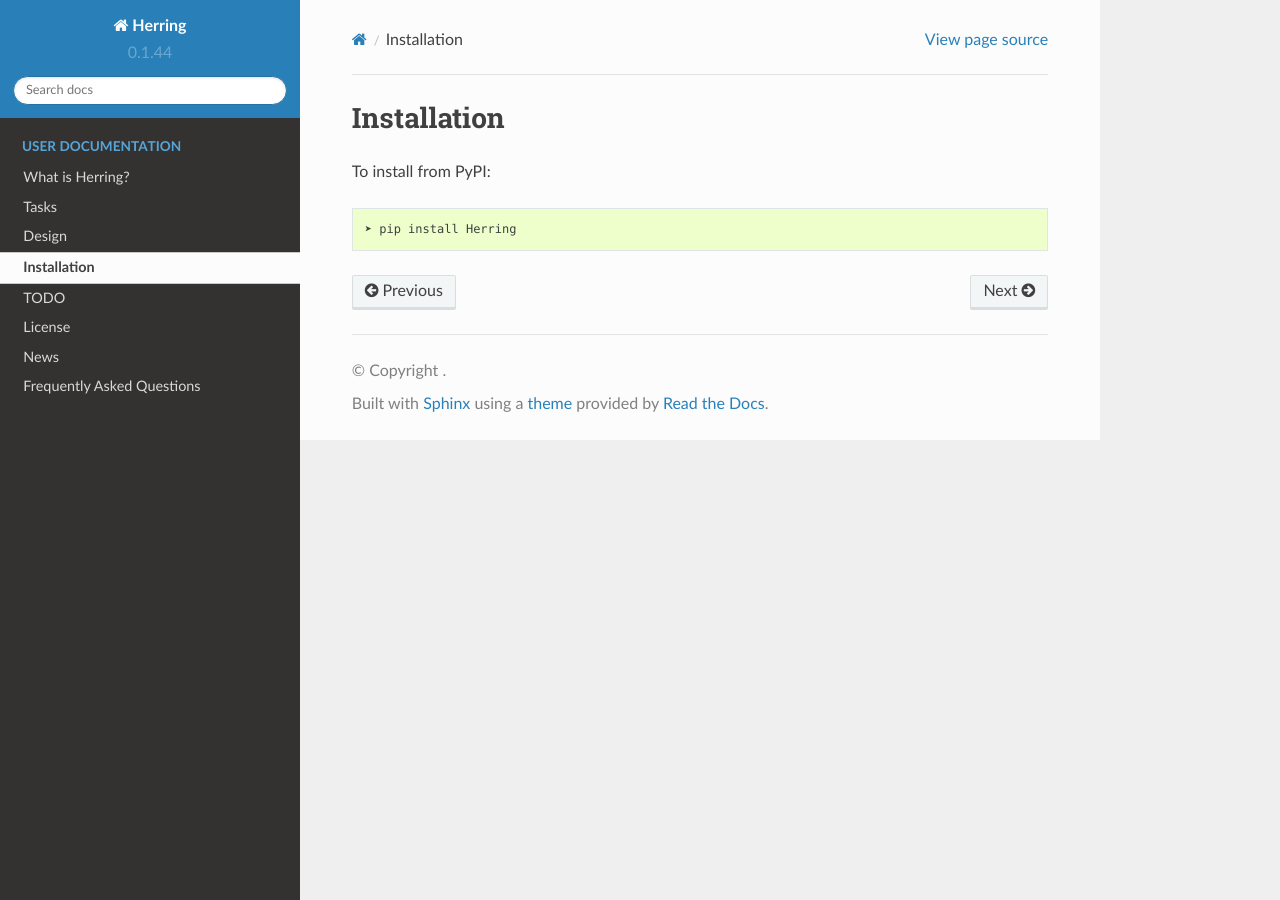
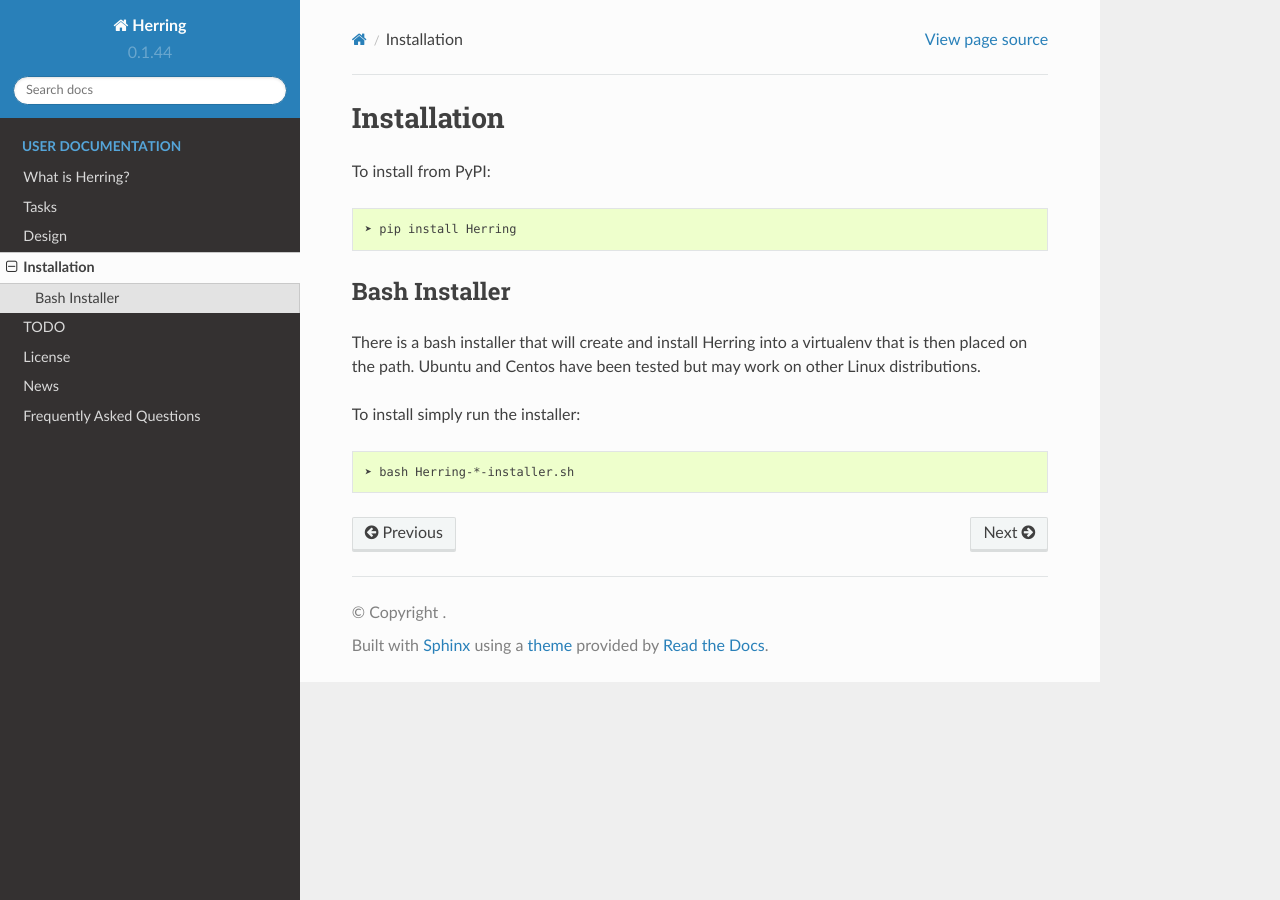
Before and after one commit to royw/Herring, a Sphinx documentation site: the page built from docs/install.rst, in a window 1280 px wide. Built offline with Sphinx 7.4.7 and the Read the Docs theme 2.0.0, drawn with Linux system fonts in a browser that asks for light colours; pages that are not in the unit, such as notebooks, are missing from menus.

```diff
--- a/docs/install.rst
+++ b/docs/install.rst
@@ -4,3 +4,14 @@
 To install from PyPI::
 
     ➤ pip install Herring
+
+Bash Installer
+--------------
+
+There is a bash installer that will create and install Herring into a virtualenv
+that is then placed on the path.  Ubuntu and Centos have been tested but may work
+on other Linux distributions.
+
+To install simply run the installer::
+
+    ➤ bash Herring-*-installer.sh
```
